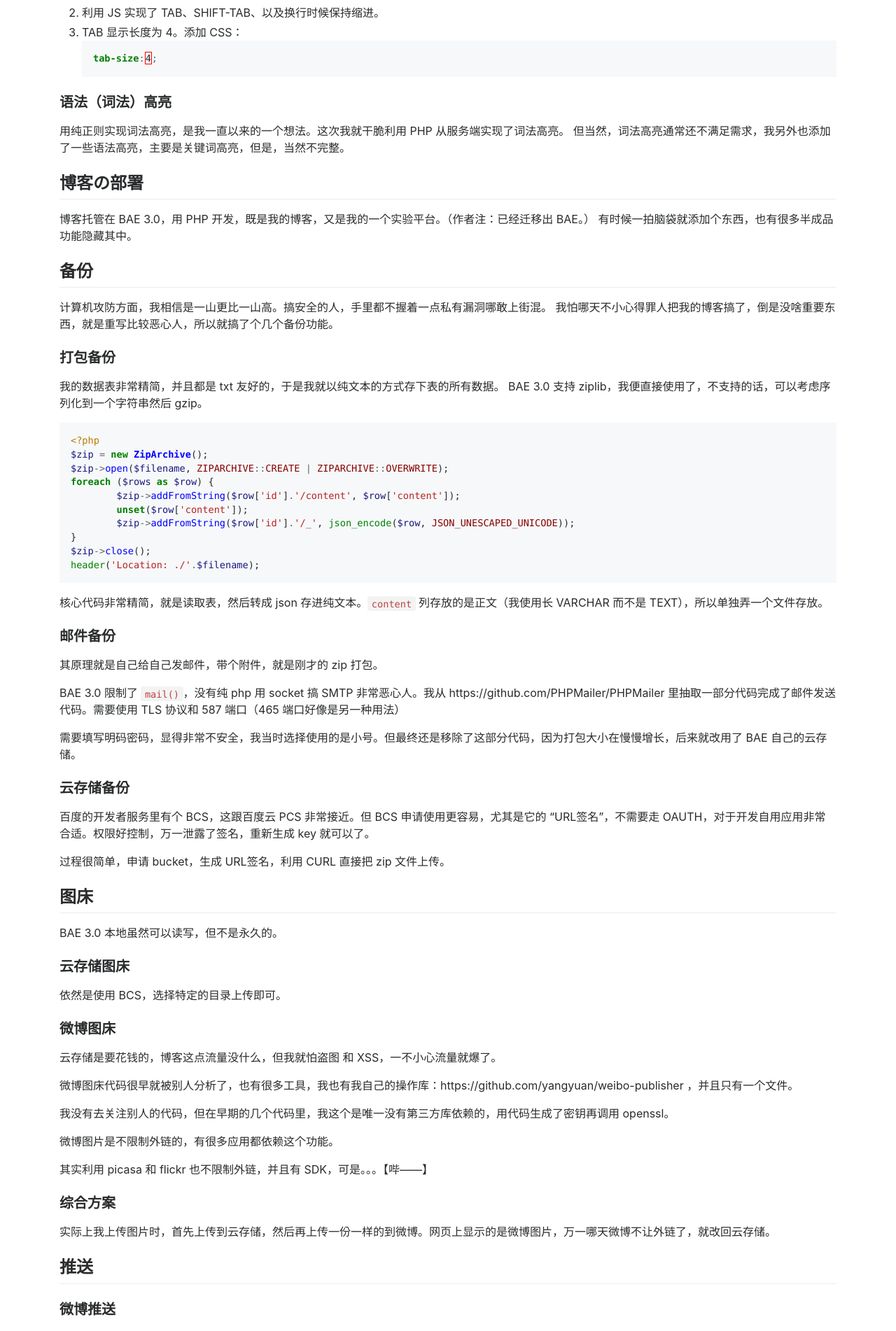
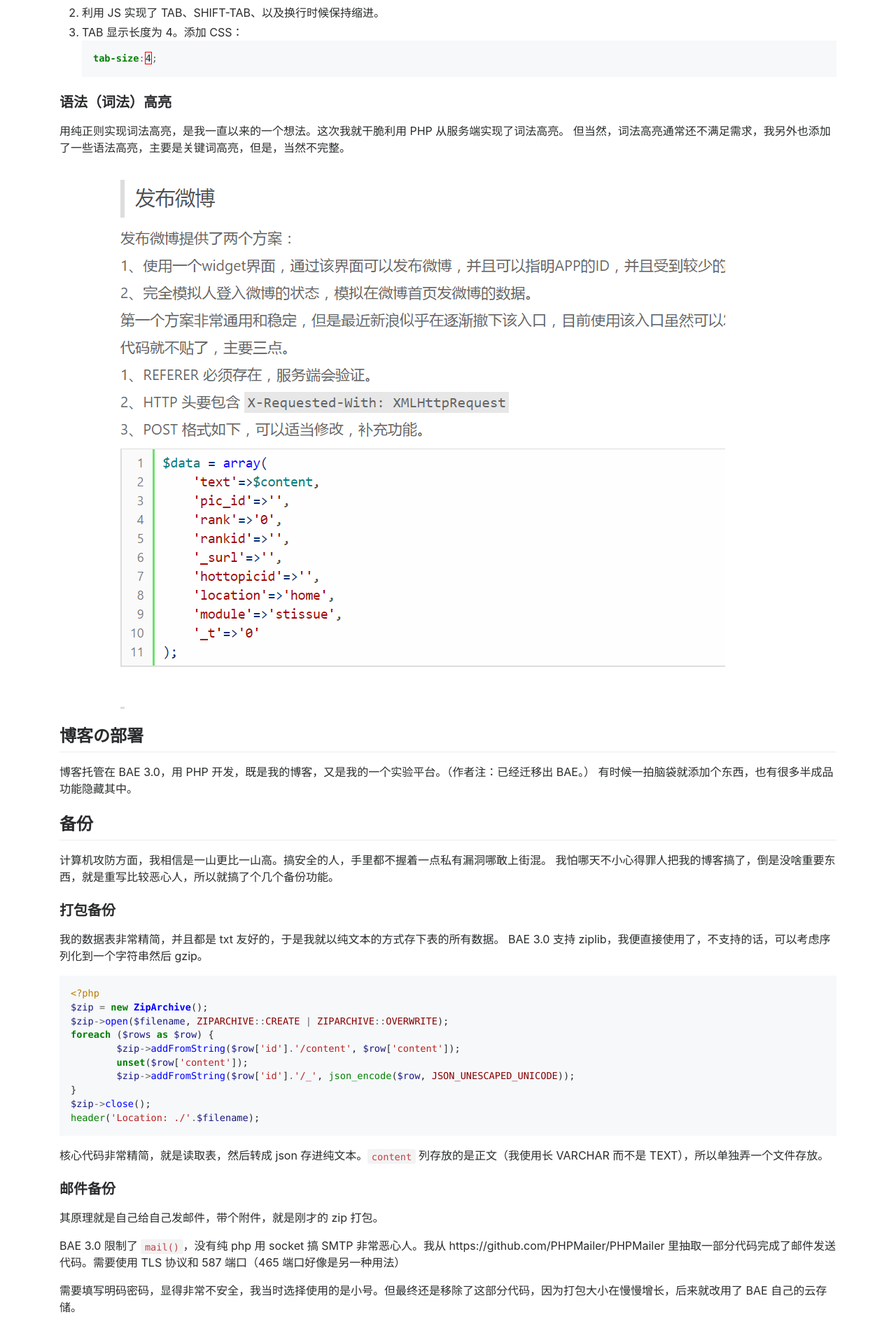
Before and after one commit to yangyuan/yangyuan.github.io, a Jekyll site: the page built from _posts/2014-04-01-zh-this-php-blog.md, in a window 1280 px wide. Shown: the part 3366-5268 px from the top of the page at 70% size. Built offline with Jekyll 4.4.1, drawn with Linux system fonts in a browser that asks for light colours; nearby versions of some CDN libraries.

Commit message:
Add a more img

```diff
--- a/_posts/2014-04-01-zh-this-php-blog.md
+++ b/_posts/2014-04-01-zh-this-php-blog.md
@@ -145,6 +145,8 @@ tab-size:4;
 用纯正则实现词法高亮，是我一直以来的一个想法。这次我就干脆利用 PHP 从服务端实现了词法高亮。
 但当然，词法高亮通常还不满足需求，我另外也添加了一些语法高亮，主要是关键词高亮，但是，当然不完整。
 
+![alt text]({{ site.url }}/assets/images/2014-04-01-zh-this-php-blog-1.png)
+
 ## 博客の部署
 
 博客托管在 BAE 3.0，用 PHP 开发，既是我的博客，又是我的一个实验平台。（作者注：已经迁移出 BAE。）
```
Also changed, not shown: assets/images/2014-04-01-zh-this-php-blog-1.png (added).
